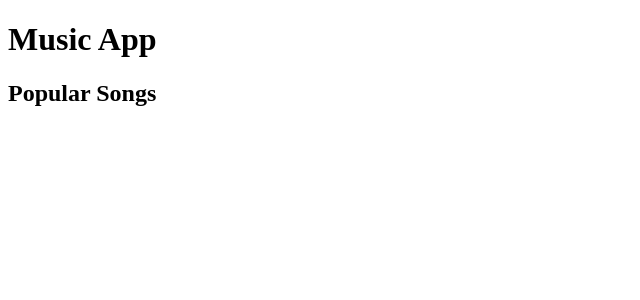
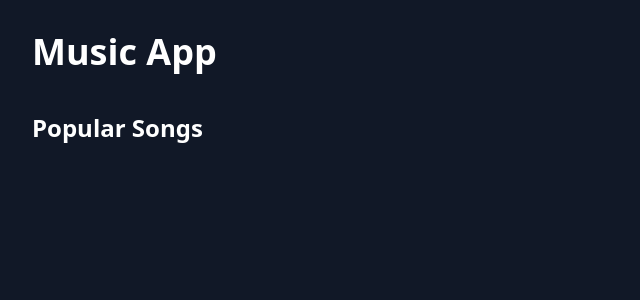
Before and after one commit to nt010/Spotify-clone, a React (Create React App) app: page / in a window 1280 px wide. Shown: the top 300 px of the page, without its empty margins (0-640 px from the left). Built offline with nearby package versions, Linux system fonts and the light colour scheme.

Commit message:
tailwind環境の修正

```diff
--- a/src/App.js
+++ b/src/App.js
@@ -1,4 +1,3 @@
-
 export default function App() {
   return (
     <div className="flex flex-col min-h-screen bg-gray-900 text-white">
--- a/src/index.css
+++ b/src/index.css
@@ -1,3 +1,3 @@
-@tailwond base;
+@tailwind base;
 @tailwind components;
 @tailwind utilities;
--- a/src/tailwind.config.js
+++ b/tailwind.config.js
@@ -7,4 +7,4 @@ module.exports = {
     extend: {},
   },
   plugins: [],
-}
+};
```
